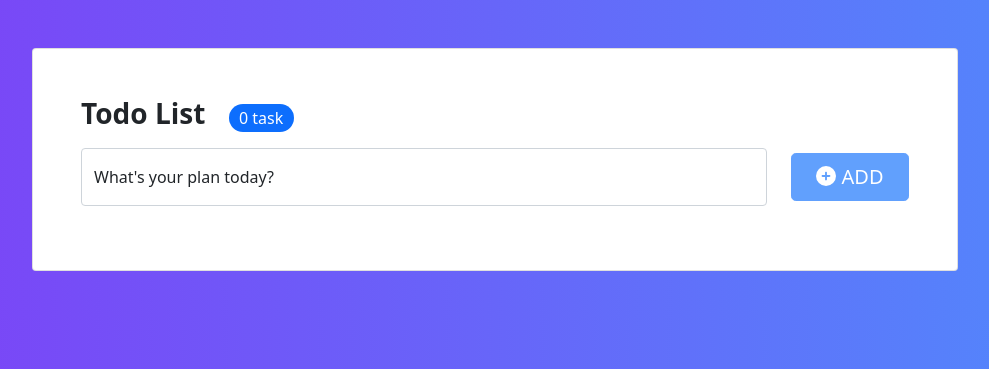
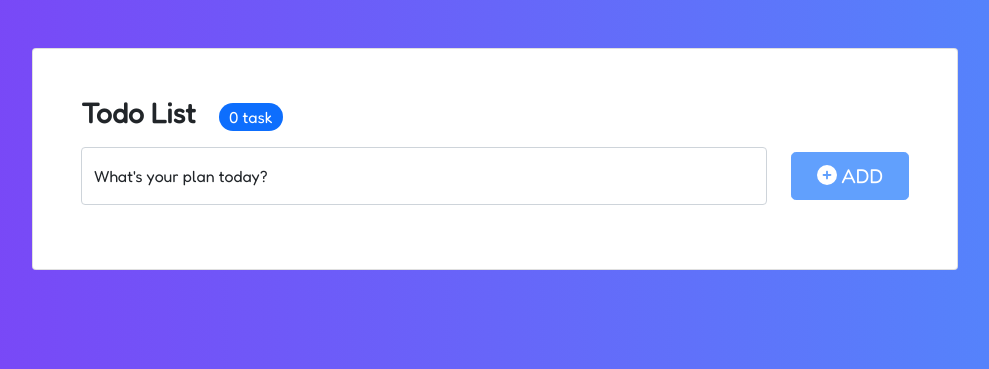
Before and after one commit to 3ramayana/vue-TodoList, a Vue app: page / in a window 1280 px wide. Shown: the top 369 px of the page, without its empty margins (145-1134 px from the left). Built offline with nearby package versions, Linux system fonts and the light colour scheme.

Commit message:
update css font

```diff
--- a/src/assets/styles.css
+++ b/src/assets/styles.css
@@ -4,4 +4,5 @@ body {
     rgba(126, 64, 246, 1),
     rgba(80, 139, 252, 1)
   );
+  font-family: "Fredoka", sans-serif;
 }
```
